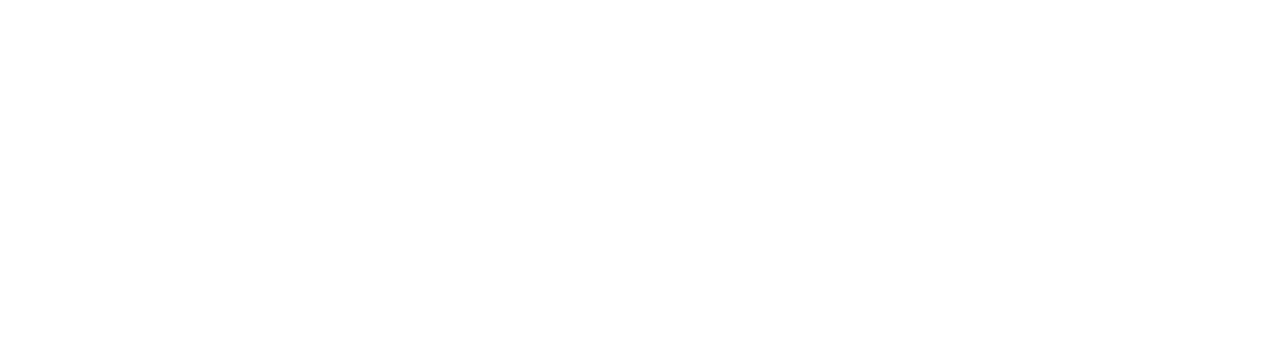
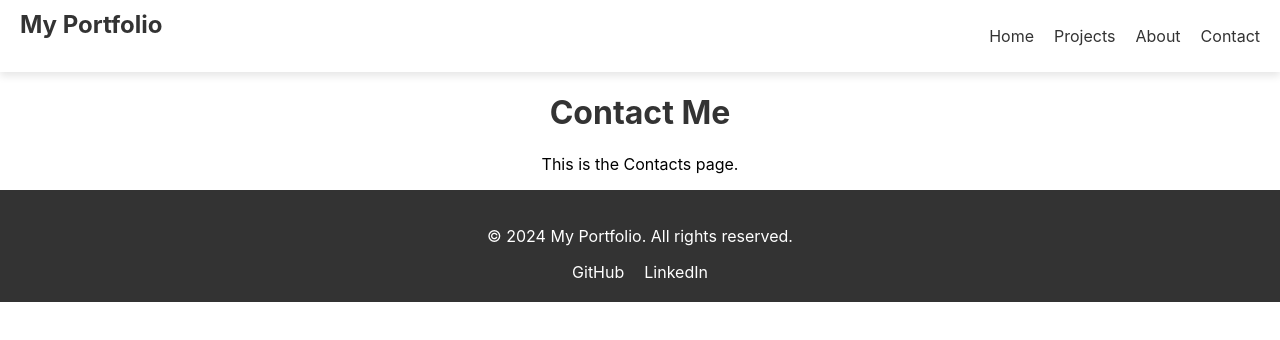
Before and after one commit to coelhof12/coelhof12.github.io, a React (Create React App) app: page /contact in a window 1280 px wide. Before the commit this address had no page. Shown: the top 340 px of the page. Built offline with nearby package versions, Linux system fonts and the light colour scheme.

Commit message:
Solved routing problem, all the inicial structure is being properly deployed now, moving on to styling

```diff
--- a/src/App.js
+++ b/src/App.js
@@ -1,6 +1,10 @@
 import React from 'react';
 import { BrowserRouter, Routes, Route } from 'react-router-dom';
+import Navbar from './components/Navbar';
+import Footer from './components/Footer';
 import Home from './pages/Home';
+import About from './pages/About';
+import Contact from './pages/Contact';
 import Projects from './pages/Projects';
 import './styles/App.css';
 
@@ -8,12 +12,15 @@
   return (
     <BrowserRouter>
       <div className="App">
-        {/* Use Routes instead of Switch */}
+        <Navbar /> {/* Add Navbar here */}
         <Routes>
-          {/* Use element prop for React Router v6 */}
           <Route path="/" element={<Home />} />
           <Route path="/projects" element={<Projects />} />
+          <Route path="/about" element={<About />} />
+          <Route path="/contact" element={<Contact />} />
+          {/* Add other routes as needed */}
         </Routes>
+        <Footer /> {/* Add Footer here */}
       </div>
     </BrowserRouter>
   );
--- a/src/components/Footer.js
+++ b/src/components/Footer.js
@@ -1,12 +1,13 @@
-import './Footer.css'; // Add custom styles here
+import React from 'react';
+import '../styles/Components.css'; // Add custom styles here
 
 const Footer = () => {
   return (
     <footer className="footer">
       <p>© 2024 My Portfolio. All rights reserved.</p>
       <div className="footer-links">
-        <a href="https://github.com/yourusername" target="_blank" rel="noopener noreferrer">GitHub</a>
-        <a href="https://linkedin.com/in/yourusername" target="_blank" rel="noopener noreferrer">LinkedIn</a>
+        <a href="https://github.com/coelhof12" target="_blank" rel="noopener noreferrer">GitHub</a>
+        <a href="https://linkedin.com/in/francisco-coelho12" target="_blank" rel="noopener noreferrer">LinkedIn</a>
       </div>
     </footer>
   );
--- a/src/components/Navbar.js
+++ b/src/components/Navbar.js
@@ -1,5 +1,6 @@
-import { Link } from 'react-router-dom'; // Assuming React Router will handle navigation
-import './Navbar.css'; // Add custom styles here
+import React from 'react';
+import { Link } from 'react-router-dom';
+import '../styles/Components.css';
 
 const Navbar = () => {
   return (
--- a/src/pages/About.js
+++ b/src/pages/About.js
@@ -0,0 +1,14 @@
+// src/pages/About.js
+
+import React from 'react';
+
+function About() {
+  return (
+    <div className="about">
+      <h1>About Me</h1>
+      <p>This is the About page.</p>
+    </div>
+  );
+}
+
+export default About;
--- a/src/pages/Contact.js
+++ b/src/pages/Contact.js
@@ -0,0 +1,12 @@
+import React from 'react';
+
+function Contact() {
+  return (
+    <div className="about">
+      <h1>Contact Me</h1>
+      <p>This is the Contacts page.</p>
+    </div>
+  );
+}
+
+export default Contact;
```
Also changed, not shown: 1 other file (tests, documents, lock files or other folders).
